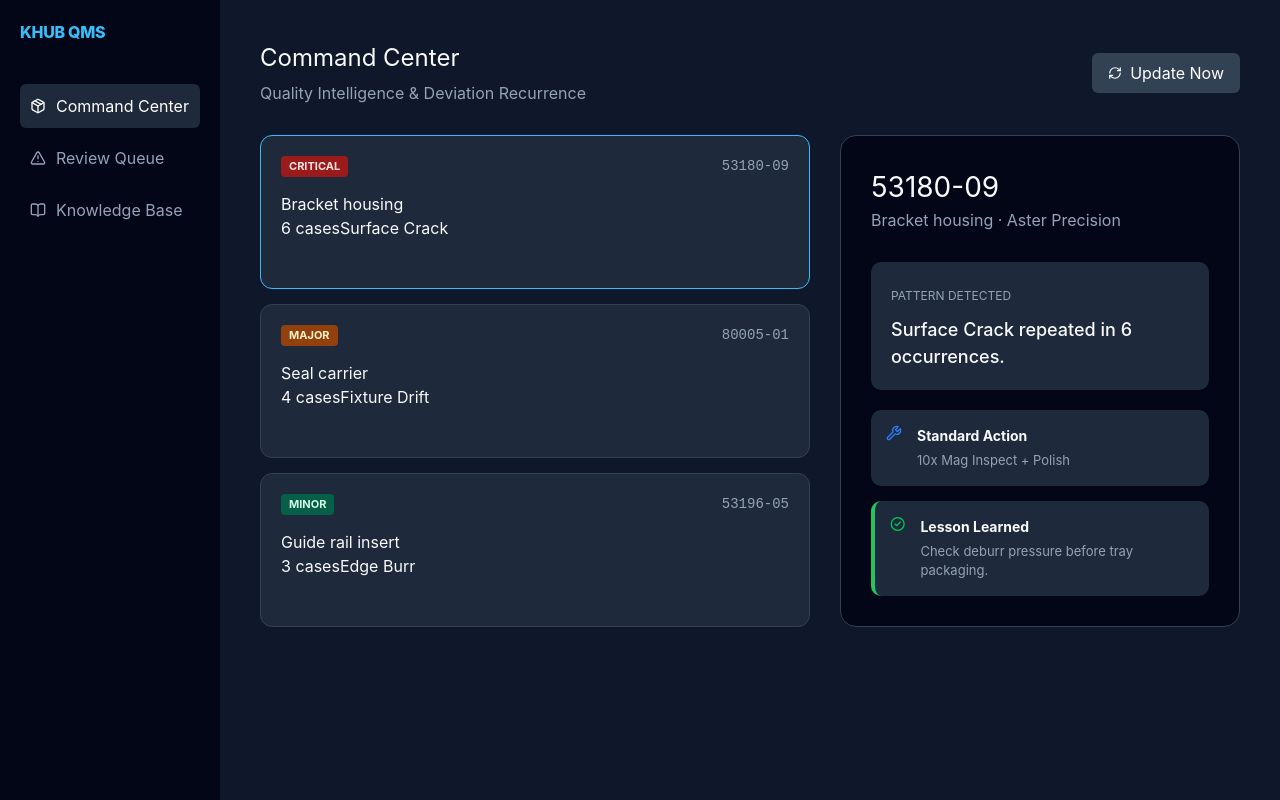
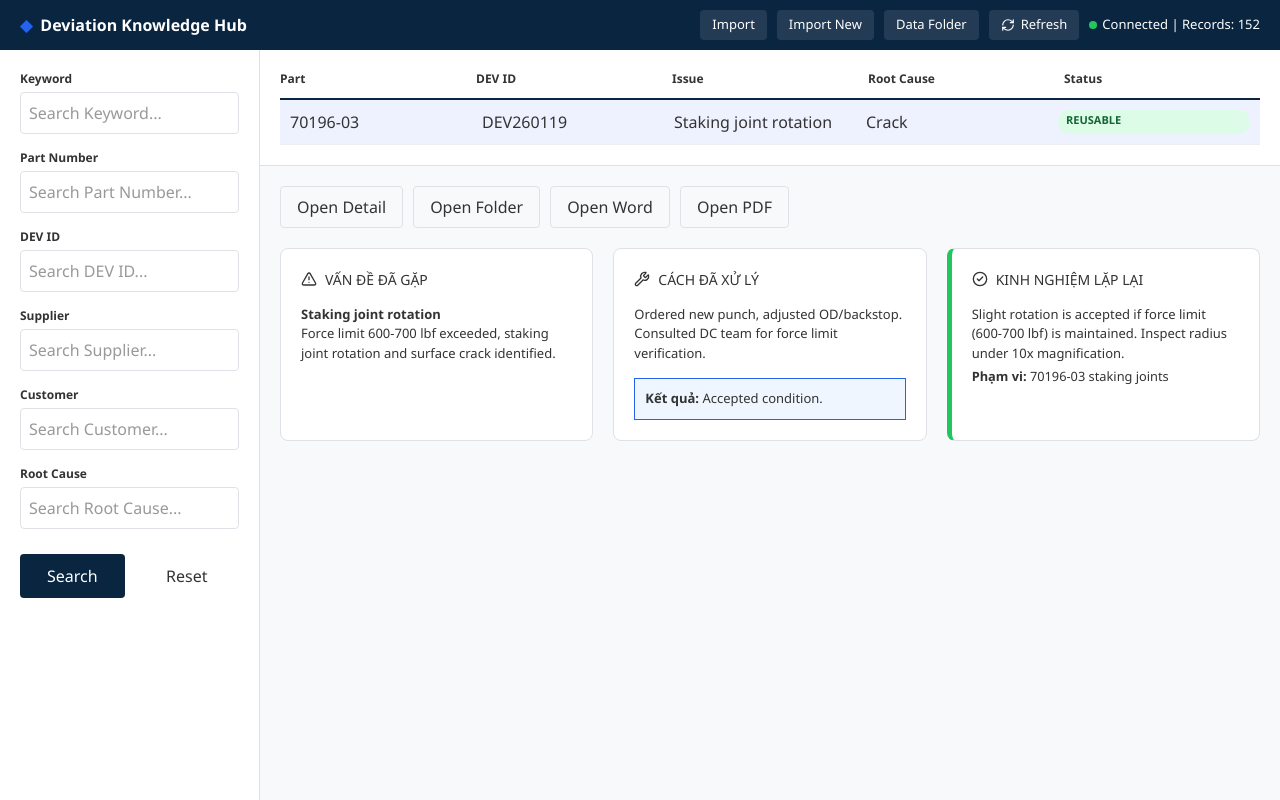
Before and after one commit to Alec61004/FPC, a Next.js app: page / in a window 1280 px wide. Built offline with nearby package versions, Linux system fonts and the light colour scheme.

Commit message:
Match desktop QMS reference layout

```diff
--- a/app/globals.css
+++ b/app/globals.css
@@ -1,51 +1,36 @@
 @import "tailwindcss";
 
-:root {
-  --bg: #0f172a;
-  --panel: #1e293b;
-  --text: #f8fafc;
-  --muted: #94a3b8;
-  --accent: #38bdf8;
-}
+:root { --bg: #f8f9fa; --panel: #ffffff; --navy: #0a2540; --blue: #2563eb; --line: #dee2e6; }
+body { margin: 0; background: var(--bg); font-family: "Segoe UI", sans-serif; color: #333; }
 
-body { margin: 0; background: var(--bg); color: var(--text); font-family: Inter, sans-serif; }
+.qms-shell { height: 100vh; display: grid; grid-template-rows: auto 1fr; }
+.qms-header { background: var(--navy); color: white; padding: 10px 20px; display: flex; justify-content: space-between; align-items: center; }
+.logo { font-weight: bold; display: flex; align-items: center; gap: 8px; }
+.logo span { color: var(--blue); }
+.toolbar { display: flex; gap: 10px; align-items: center; font-size: 13px; }
+.toolbar button { background: rgba(255,255,255,.1); border: 0; color: white; padding: 5px 12px; border-radius: 4px; display: flex; align-items: center; gap: 6px; }
+.dot { width: 8px; height: 8px; background: #22c55e; border-radius: 50%; display: inline-block; margin-right: 5px; }
 
-.shell { display: grid; grid-template-columns: 220px 1fr; min-height: 100vh; }
-.sidebar { background: #020617; padding: 20px; display: grid; gap: 40px; align-content: start; }
-.brand { font-weight: 800; color: var(--accent); letter-spacing: -0.02em; }
-.sidebar nav { display: grid; gap: 8px; }
-.sidebar nav button { border: 0; background: transparent; color: var(--muted); padding: 10px; border-radius: 6px; text-align: left; display: flex; align-items: center; gap: 10px; }
-.sidebar nav button.active { background: #1e293b; color: white; }
+.qms-main { display: grid; grid-template-columns: 260px 1fr; overflow: hidden; }
+.qms-sidebar { background: white; border-right: 1px solid var(--line); padding: 20px; display: grid; gap: 15px; align-content: start; }
+.filter-group label { display: block; font-size: 12px; font-weight: bold; margin-bottom: 4px; }
+.filter-group input { width: 100%; padding: 8px; border: 1px solid var(--line); border-radius: 4px; }
+.filter-actions { display: grid; grid-template-columns: 1fr 1fr; gap: 10px; margin-top: 10px; }
+.btn-search { background: var(--navy); color: white; border: 0; padding: 10px; border-radius: 4px; }
 
-.workspace { padding: 40px; display: grid; gap: 30px; align-content: start; }
-.header { display: flex; justify-content: space-between; align-items: center; }
-.header h1 { margin: 0; font-size: 24px; }
-.header p { margin: 5px 0 0; color: var(--muted); }
-.refresh { background: #334155; border: 0; color: white; padding: 8px 16px; border-radius: 6px; display: flex; align-items: center; gap: 8px; }
+.result-table { background: white; padding: 20px; border-bottom: 1px solid var(--line); }
+.table-head { display: grid; grid-template-columns: 1fr 1fr 1fr 1fr 1fr; font-size: 12px; font-weight: bold; border-bottom: 2px solid var(--navy); padding-bottom: 10px; }
+.row { display: grid; grid-template-columns: 1fr 1fr 1fr 1fr 1fr; padding: 10px; border-bottom: 1px solid #eee; }
+.row.active { background: #eef2ff; }
+.pill { padding: 2px 8px; border-radius: 999px; font-size: 11px; font-weight: bold; }
+.pill.green { background: #dcfce7; color: #166534; }
 
-.dashboard { display: grid; grid-template-columns: 1fr 400px; gap: 30px; }
-.part-grid { display: grid; gap: 15px; }
-
-.part-card { background: var(--panel); padding: 20px; border-radius: 12px; border: 1px solid #334155; cursor: pointer; }
-.part-card.active { border-color: var(--accent); }
-.card-top { display: flex; justify-content: space-between; margin-bottom: 15px; }
-.part-id { font-family: monospace; font-size: 14px; color: var(--muted); }
-.pill { padding: 2px 8px; border-radius: 4px; font-size: 11px; font-weight: 700; text-transform: uppercase; }
-.pill.critical { background: #991b1b; color: #fee2e2; }
-.pill.major { background: #92400e; color: #fef3c7; }
-.pill.minor { background: #065f46; color: #d1fae5; }
-
-.detail-panel { background: #020617; padding: 30px; border-radius: 16px; border: 1px solid #334155; }
-.detail-head { margin-bottom: 30px; }
-.detail-head h2 { font-size: 28px; margin: 0; }
-.detail-head p { color: var(--muted); }
-
-.insight-block { background: #1e293b; padding: 20px; border-radius: 10px; margin-bottom: 20px; }
-.insight-block label { color: var(--muted); font-size: 12px; text-transform: uppercase; }
-.pattern-text { font-size: 18px; margin: 10px 0 0; font-weight: 500; }
-
-.action-steps { display: grid; gap: 15px; }
-.step { display: flex; gap: 15px; padding: 15px; background: #1e293b; border-radius: 10px; }
-.step.lesson { border-left: 4px solid #22c55e; }
-.step strong { display: block; font-size: 14px; }
-.step p { margin: 5px 0 0; color: var(--muted); font-size: 13px; }
+.detail-view { padding: 20px; }
+.detail-nav { display: flex; gap: 10px; margin-bottom: 20px; }
+.detail-nav button { padding: 8px 16px; border: 1px solid var(--line); border-radius: 4px; }
+.three-col { display: grid; grid-template-columns: 1fr 1fr 1fr; gap: 20px; }
+.col { background: white; padding: 20px; border: 1px solid var(--line); border-radius: 8px; }
+.col h3 { font-size: 14px; display: flex; align-items: center; gap: 8px; margin-bottom: 15px; }
+.col p { font-size: 13px; line-height: 1.5; }
+.col.lesson { border-left: 5px solid #22c55e; }
+.result-box { margin-top: 15px; padding: 10px; border: 1px solid var(--blue); background: #eff6ff; font-size: 13px; }
--- a/app/page.tsx
+++ b/app/page.tsx
@@ -1,71 +1,74 @@
 "use client";
-import { useMemo, useState } from "react";
-import { AlertTriangle, BookOpen, CheckCircle2, Package, RefreshCw, Wrench } from "lucide-react";
+
+import { useState } from "react";
+import { Search, RotateCcw, FileText, Folder, HardDrive, RefreshCw, AlertTriangle, Wrench, CheckCircle2 } from "lucide-react";
 
 const parts = [
-  { id: "53180-09", name: "Bracket housing", supplier: "Aster Precision", severity: "Critical", cases: 6, trend: "Rising", root: "Surface Crack", action: "10x Mag Inspect + Polish", lesson: "Check deburr pressure before tray packaging." },
-  { id: "80005-01", name: "Seal carrier", supplier: "Northline", severity: "Major", cases: 4, trend: "Stable", root: "Fixture Drift", action: "CMM Confirm + Tool Swap", lesson: "End-of-life tool life frequency reset." },
-  { id: "53196-05", name: "Guide rail insert", supplier: "Orchid", severity: "Minor", cases: 3, trend: "Stable", root: "Edge Burr", action: "Edge swipe inspection", lesson: "Verify supplier deburr logs post-cleaning." },
+  { id: "70196-03", dev: "DEV260119", date: "17 Jan 25", issue: "Staking joint rotation", root: "Crack", status: "REUSABLE", action: "Consulted DC team, ordered new punch.", lesson: "Slight rotation is accepted if force limit (600-700 lbf) is maintained. Inspect radius under 10x magnification.", supplier: "Dong Tam", evidence: ["DEV260119.pdf", "DEV260119.docx"] }
 ];
 
 export default function Home() {
-  const [selected, setSelected] = useState(parts[0]);
+  const [selected] = useState(parts[0]);
 
   return (
-    <main className="shell">
-      <aside className="sidebar">
-        <div className="brand">KHUB QMS</div>
-        <nav>
-          <button className="active"><Package size={16}/>Command Center</button>
-          <button><AlertTriangle size={16}/>Review Queue</button>
-          <button><BookOpen size={16}/>Knowledge Base</button>
-        </nav>
-      </aside>
+    <main className="qms-shell">
+      <header className="qms-header">
+        <div className="logo"><span>◆</span> Deviation Knowledge Hub</div>
+        <div className="toolbar">
+          <button>Import</button><button>Import New</button><button>Data Folder</button><button><RefreshCw size={14}/>Refresh</button>
+          <div className="status"><span className="dot"></span>Connected | Records: 152</div>
+        </div>
+      </header>
 
-      <section className="workspace">
-        <header className="header">
-          <div><h1>Command Center</h1><p>Quality Intelligence & Deviation Recurrence</p></div>
-          <button className="refresh"><RefreshCw size={14}/>Update Now</button>
-        </header>
+      <div className="qms-main">
+        <aside className="qms-sidebar">
+          {["Keyword", "Part Number", "DEV ID", "Supplier", "Customer", "Root Cause"].map(f => (
+            <div key={f} className="filter-group">
+              <label>{f}</label>
+              <input placeholder={`Search ${f}...`} />
+            </div>
+          ))}
+          <div className="filter-actions">
+            <button className="btn-search">Search</button>
+            <button className="btn-reset">Reset</button>
+          </div>
+        </aside>
 
-        <section className="dashboard">
-          <div className="part-grid">
+        <section className="qms-content">
+          <div className="result-table">
+            <div className="table-head"><span>Part</span><span>DEV ID</span><span>Issue</span><span>Root Cause</span><span>Status</span></div>
             {parts.map(p => (
-              <div key={p.id} className={`part-card ${selected.id === p.id ? 'active' : ''}`} onClick={() => setSelected(p)}>
-                <div className="card-top">
-                  <span className={`pill ${p.severity.toLowerCase()}`}>{p.severity}</span>
-                  <span className="part-id">{p.id}</span>
-                </div>
-                <h3>{p.name}</h3>
-                <div className="card-meta"><span>{p.cases} cases</span><span>{p.root}</span></div>
+              <div key={p.id} className="row active">
+                <span>{p.id}</span><span>{p.dev}</span><span>{p.issue}</span><span>{p.root}</span>
+                <span className="pill green">{p.status}</span>
               </div>
             ))}
           </div>
 
-          <aside className="detail-panel">
-            <div className="detail-head">
-              <h2>{selected.id}</h2>
-              <p>{selected.name} · {selected.supplier}</p>
+          <div className="detail-view">
+            <div className="detail-nav">
+              <button>Open Detail</button><button>Open Folder</button><button>Open Word</button><button>Open PDF</button>
             </div>
-
-            <div className="insight-block">
-              <label>Pattern Detected</label>
-              <p className="pattern-text">{selected.root} repeated in {selected.cases} occurrences.</p>
-            </div>
-
-            <div className="action-steps">
-              <div className="step">
-                <Wrench size={16} className="text-blue-500" />
-                <div><strong>Standard Action</strong><p>{selected.action}</p></div>
+            <div className="three-col">
+              <div className="col">
+                <h3><AlertTriangle size={16}/> VẤN ĐỀ ĐÃ GẶP</h3>
+                <p><strong>{selected.issue}</strong></p>
+                <p>Force limit 600-700 lbf exceeded, staking joint rotation and surface crack identified.</p>
               </div>
-              <div className="step lesson">
-                <CheckCircle2 size={16} className="text-green-500" />
-                <div><strong>Lesson Learned</strong><p>{selected.lesson}</p></div>
+              <div className="col">
+                <h3><Wrench size={16}/> CÁCH ĐÃ XỬ LÝ</h3>
+                <p>Ordered new punch, adjusted OD/backstop. Consulted DC team for force limit verification.</p>
+                <div className="result-box"><strong>Kết quả:</strong> Accepted condition.</div>
+              </div>
+              <div className="col lesson">
+                <h3><CheckCircle2 size={16}/> KINH NGHIỆM LẶP LẠI</h3>
+                <p>{selected.lesson}</p>
+                <small><strong>Phạm vi:</strong> {selected.id} staking joints</small>
               </div>
             </div>
-          </aside>
+          </div>
         </section>
-      </section>
+      </div>
     </main>
   );
 }
```
